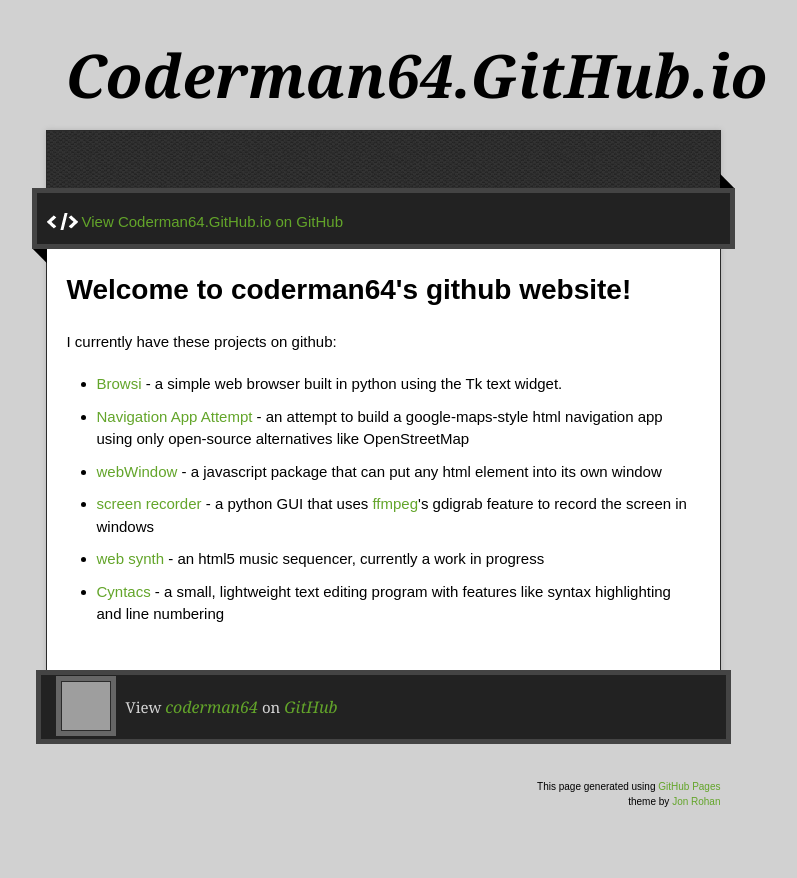
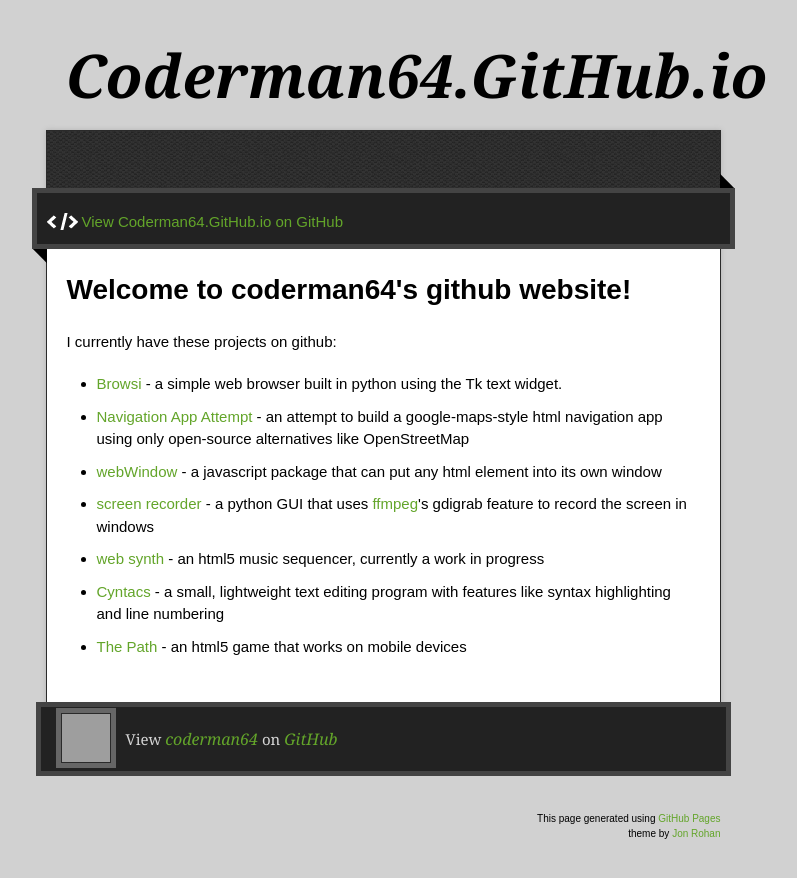
Before and after one commit to coderman64/coderman64.github.io, a plain HTML site: page index.html in a window 1280 px wide. Shown: the whole page, without its empty margins (257-1054 px from the left). Drawn offline with nearby package versions, Linux system fonts and the light colour scheme; grey boxes are pictures that could not be loaded.

Commit message:
Update index.html

```diff
--- a/index.html
+++ b/index.html
@@ -46,6 +46,7 @@
 <li><a href="http://coderman64.github.io/screen-recorder/">screen recorder</a> - a python GUI that uses <a href="http://ffmpeg.org/">ffmpeg</a>'s gdigrab feature to record the screen in windows</li>
 <li><a href="http://coderman64.github.io/web-synth/">web synth</a> - an html5 music sequencer, currently a work in progress</li>
 <li><a href="http://coderman64.github.io/Cyntacs">Cyntacs</a> - a small, lightweight text editing program with features like syntax highlighting and line numbering</li>
+<li><a href="http://coderman64.github.io/ThePath/">The Path</a> - an html5 game that works on mobile devices</li>
 </ul>
         </article>
       </div>
```
